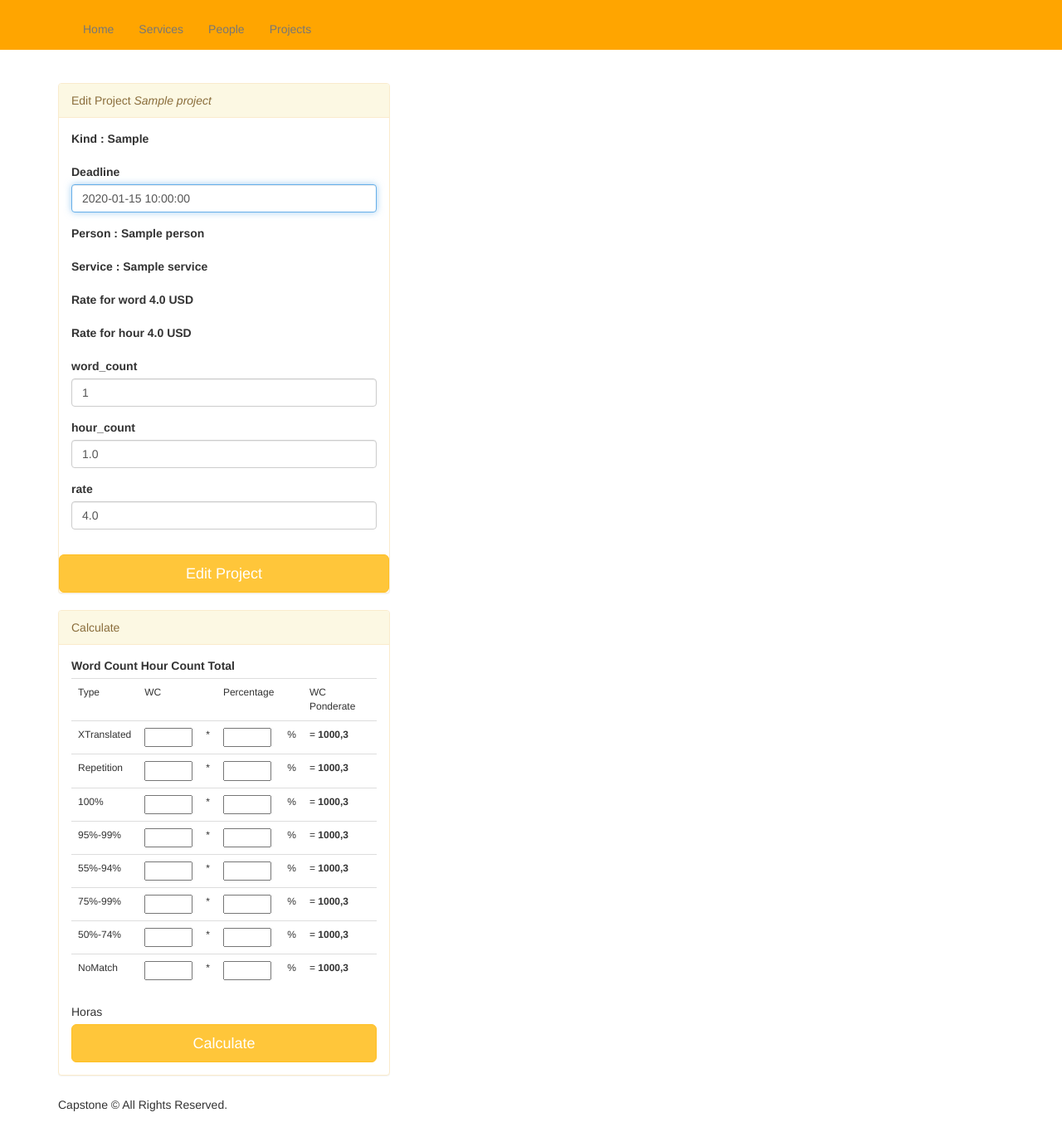
After one commit to jaguilarweb/capstone, a Flask app: page /projects/1 in a window 1280 px wide. The commit adds this page. Shown: the whole page at 83% size. Run offline with Flask 2, Linux system fonts and the light colour scheme; tables that the repository leaves empty hold one stand-in row (values such as "Sample post"); some libraries are stand-ins or nearby versions.

Commit message:
refactor: Change projects views

```diff
--- a/app.py
+++ b/app.py
@@ -67,17 +67,11 @@ def index():
 @app.route('/projects/<int:project_id>', methods=['GET'])
 @app.route('/api/projects/<int:project_id>', methods=['GET'])
 def get_detail_project(project_id):
-    people = Person.query.all()
-    services = Service.query.all()
-
-    person_list=[(person.id) for person in people]
-    service_list=[(service.id) for service in services]
-
-    form = ProjectForm()
-    form.person_id.choices = person_list
-    form.service_id.choices = service_list
+    form = ProjectEditForm()
 
     project = Project.query.filter(Project.id == project_id).one_or_none()
+    person = Person.query.filter(Person.id == project.person_id).one_or_none()
+    service = Service.query.filter(Service.id == project.service_id).one_or_none()
 
     if project is None:
         abort(404)
@@ -88,7 +82,7 @@ def get_detail_project(project_id):
             'project': project.format()
         }), 200
 
-    return render_template('forms/edit_project.html', project=project, form=form)
+    return render_template('forms/edit_project.html', project=project, person=person, service=service, form=form)
 
 
 #----------------------------------------------------
@@ -136,9 +130,6 @@ def add_new_project():
     form.person_id.choices = person_list
     form.service_id.choices = service_list
 
-    for person in person_list:
-        print(person)
-
     return render_template('forms/add_project.html', form=form)
 
 
@@ -160,12 +151,9 @@ def create_project():
             name = body.get('name', None)
             kind = body.get('kind', None)
             deadline = body.get('deadline', None)
-            word_count = body.get('word_count', None)
-            hour_count = body.get('hour_count', None)
-            rate = body.get('rate', None)
             person_id = body.get('person_id', None)
             service_id = body.get('service_id', None)
-            new_project = Project(name=name, kind=kind, deadline=deadline, word_count=word_count, hour_count=hour_count, rate=rate, person_id=person_id, service_id=service_id)
+            new_project = Project(name=name, kind=kind, deadline=deadline, person_id=person_id, service_id=service_id)
             new_project.insert()
             project = new_project.format()
 
@@ -175,13 +163,8 @@ def create_project():
             deadline = request.form.get('deadline')
             person_id = request.form.get('person_id')
             service_id = request.form.get('service_id')
-            print(type(person_id))
-            print(person_id)
-            print(type(service_id))
-            print(service_id)
 
             if form.validate_on_submit():
-                print("Ingresé")
                 new_project = Project(name= name, kind=kind, deadline=deadline, person_id=person_id, service_id=service_id)
                 new_project.insert()
                 project = Project.query.filter(Project.id == new_project.id).one_or_none()
@@ -211,19 +194,26 @@ def create_project():
 @app.route('/projects/<int:project_id>', methods=['PATCH', 'POST'])
 @app.route('/api/projects/<int:project_id>', methods=['PATCH'])
 def update_project(project_id):
-
+    form = ProjectEditForm(request.form)
     project = {}
-
-    body = request.get_json()
-    deadline = body.get('deadline', None)
-    word_count = body.get('word_count', None)
-    hour_count = body.get('hour_count', None)
-    rate = body.get('rate', None)
-
     up_project = Project.query.filter(Project.id == project_id).one_or_none()
+    person = Person.query.filter(Person.id == up_project.person_id).one_or_none()
+    service = Service.query.filter(Service.id == up_project.service_id).one_or_none()
 
     if up_project is None:
         abort(404)
+
+    if request.path == '/api/projects/' + str(project_id):
+        body = request.get_json()
+        deadline = body.get('deadline', None)
+        word_count = body.get('word_count', None)
+        hour_count = body.get('hour_count', None)
+        rate = body.get('rate', None)
+    else:
+        deadline = request.form.get('deadline')
+        word_count = request.form.get('word_count')
+        hour_count = request.form.get('hour_count')
+        rate = request.form.get('rate')
 
     try:
         up_project.deadline = deadline
@@ -232,19 +222,19 @@ def update_project(project_id):
         up_project.rate = rate
         up_project.update()
         project = up_project.format()
+        flash("The data was updated successfully!")
 
     except:
         abort(422)
 
     finally:
         if request.path == '/api/projects/' + str(project_id):
-
             return jsonify({
                 'success': True,
                 'project': project
             }), 200
 
-    return render_template('pages/projects.html', projects=project)
+    return render_template('forms/edit_project.html', project=project, person=person, service=service, form=form)
 
 #----------------------------------------------------
 # Handler DELETE request project
--- a/forms.py
+++ b/forms.py
@@ -20,6 +20,21 @@ class ProjectForm(FlaskForm):
     )
     service_id = SelectField(
         'service_id', choices=[], coerce=int, validate_choice=False, validators=[InputRequired()]
+    )
+
+class ProjectEditForm(FlaskForm):
+    deadline = DateTimeField(
+        'deadline',
+        validators=[DataRequired()]
+    )
+    word_count = IntegerField(
+        'word_count'
+    )
+    hour_count = DecimalField(
+        'hour_count'
+    )
+    rate = DecimalField(
+        'rate'
     )
 
 
--- a/static/css/main.css
+++ b/static/css/main.css
@@ -45,6 +45,16 @@ button {
   background-color: orange;
   color:white;
 }
+
+table {
+  font-size: 12px;
+}
+
+td {
+  padding: 4px;
+}
+
+
 /* Main elements end */
 
 
--- a/templates/forms/add_project.html
+++ b/templates/forms/add_project.html
@@ -34,7 +34,7 @@
             {{ form.service_id(class_ = 'form-control', autofocus = true) }}
           </div>
         </div>
-    </div>
+      </div>
 
 
       <input type="submit" value="Add Project" class="btn btn-primary btn-lg btn-block">
--- /dev/null
+++ b/templates/forms/edit_project.html
@@ -0,0 +1,145 @@
+{% extends 'layouts/main.html' %}
+{% block title %}
+	{{ super() }}
+	Projects
+{% endblock %}
+{% block content %}
+  <div class="form-wrapper">
+    <form class="form" method="POST" action="/projects/{{project.id}}">
+      {{ form.hidden_tag() }}
+      <div class="panel panel-warning">
+        <!-- Default panel contents -->
+        <div class="panel-heading">Edit Project <em>{{ project.name }}</em></div>
+        <div class="panel-body">
+          <div class="form-group">
+            <label for="kind">Kind : </label>
+            <label for="kind">{{project.kind}}</label>
+          </div>
+          <div class="form-group">
+            <label for="deadline">Deadline</label>
+            {{ form.deadline(class_ = 'form-control',  value=project.deadline, autofocus = true) }}
+          </div>
+
+          <div class="form-group">
+            <label for="person_id">Person : </label>
+            <label for="person_id">{{ person.name }}</label>
+          </div>
+          <div class="form-group">
+            <label for="service_id">Service : {{ service.name }} </label>
+          </div>
+          <div class="form-group">
+                <label for="ratew"> Rate for word {{ person.ratew}} USD</label>
+          </div>
+          <div class="form-group">
+                <label for="rateh"> Rate for hour {{ person.rateh}} USD</label>
+          </div>
+
+          <div class="form-group">
+            <label for="word_count">word_count</label>
+            {{ form.word_count(class_ = 'form-control',  value=project.word_count, autofocus = true) }}
+          </div>
+          <div class="form-group">
+            <label for="hour_count">hour_count</label>
+            {{ form.hour_count(class_ = 'form-control',  value=project.hour_count, autofocus = true) }}
+          </div>
+          <div class="form-group">
+            <label for="rate">rate</label>
+            {{ form.rate(class_ = 'form-control',  value=project.rate, autofocus = true) }}
+          </div>
+
+        </div>
+        <input type="submit" value="Edit Project" class="btn btn-primary btn-lg btn-block">
+      </div>
+    </form>
+
+<!-- Initial panel contents -->
+    <div class="panel panel-warning">
+      <!-- Default panel contents -->
+      <div class="panel-heading">Calculate</div>
+      <div class="panel-body">
+        <label for="wc"> Word Count </label>
+        <label for="hc"> Hour Count </label>
+        <label for="total"> Total </label>
+        <!-- Table -->
+        <table class="table">
+          <tr>
+            <td>Type</td>
+            <td>WC</td>
+            <td></td>
+            <td>Percentage</td>
+            <td></td>
+            <td>WC Ponderate</td>
+          </tr>
+          <tr>
+            <td>XTranslated</td>
+            <td><input size="5px"></div></td>
+            <td>*</td>
+            <td><input size="5px"></div></td>
+            <td>%</td>
+            <td> = <label for="subTotal">1000,3</label></td>
+          </tr>
+          <tr>
+            <td>Repetition</td>
+            <td><input size="5px"></div></td>
+            <td>*</td>
+            <td><input size="5px"></div></td>
+            <td>%</td>
+            <td> = <label for="subTotal">1000,3</label></td>
+          </tr>
+          <tr>
+            <td>100%</td>
+            <td><input size="5px"></div></td>
+            <td>*</td>
+            <td><input size="5px"></div></td>
+            <td>%</td>
+            <td> = <label for="subTotal">1000,3</label></td>
+          </tr>
+          <tr>
+            <td>95%-99%</td>
+            <td><input size="5px"></div></td>
+            <td>*</td>
+            <td><input size="5px"></div></td>
+            <td>%</td>
+            <td> = <label for="subTotal">1000,3</label></td>
+          </tr>
+          <tr>
+            <td>55%-94%</td>
+            <td><input size="5px"></div></td>
+            <td>*</td>
+            <td><input size="5px"></div></td>
+            <td>%</td>
+            <td> = <label for="subTotal">1000,3</label></td>
+          </tr>
+          <tr>
+            <td>75%-99%</td>
+            <td><input size="5px"></div></td>
+            <td>*</td>
+            <td><input size="5px"></div></td>
+            <td>%</td>
+            <td> = <label for="subTotal">1000,3</label></td>
+          </tr>
+          <tr>
+            <td>50%-74%</td>
+            <td><input size="5px"></div></td>
+            <td>*</td>
+            <td><input size="5px"></div></td>
+            <td>%</td>
+            <td> = <label for="subTotal">1000,3</label></td>
+          </tr>
+          <tr>
+            <td>NoMatch</td>
+            <td><input size="5px"></div></td>
+            <td>*</td>
+            <td><input size="5px"></div></td>
+            <td>%</td>
+            <td> = <label for="subTotal">1000,3</label></td>
+          </tr>
+
+        </table>
+        <p>Horas</p>
+        <button class="btn btn-primary btn-lg btn-block" > Calculate </button>
+      </div>
+    </div>
+    <!-- End panel contents -->
+  </div>
+{% endblock %}
```
